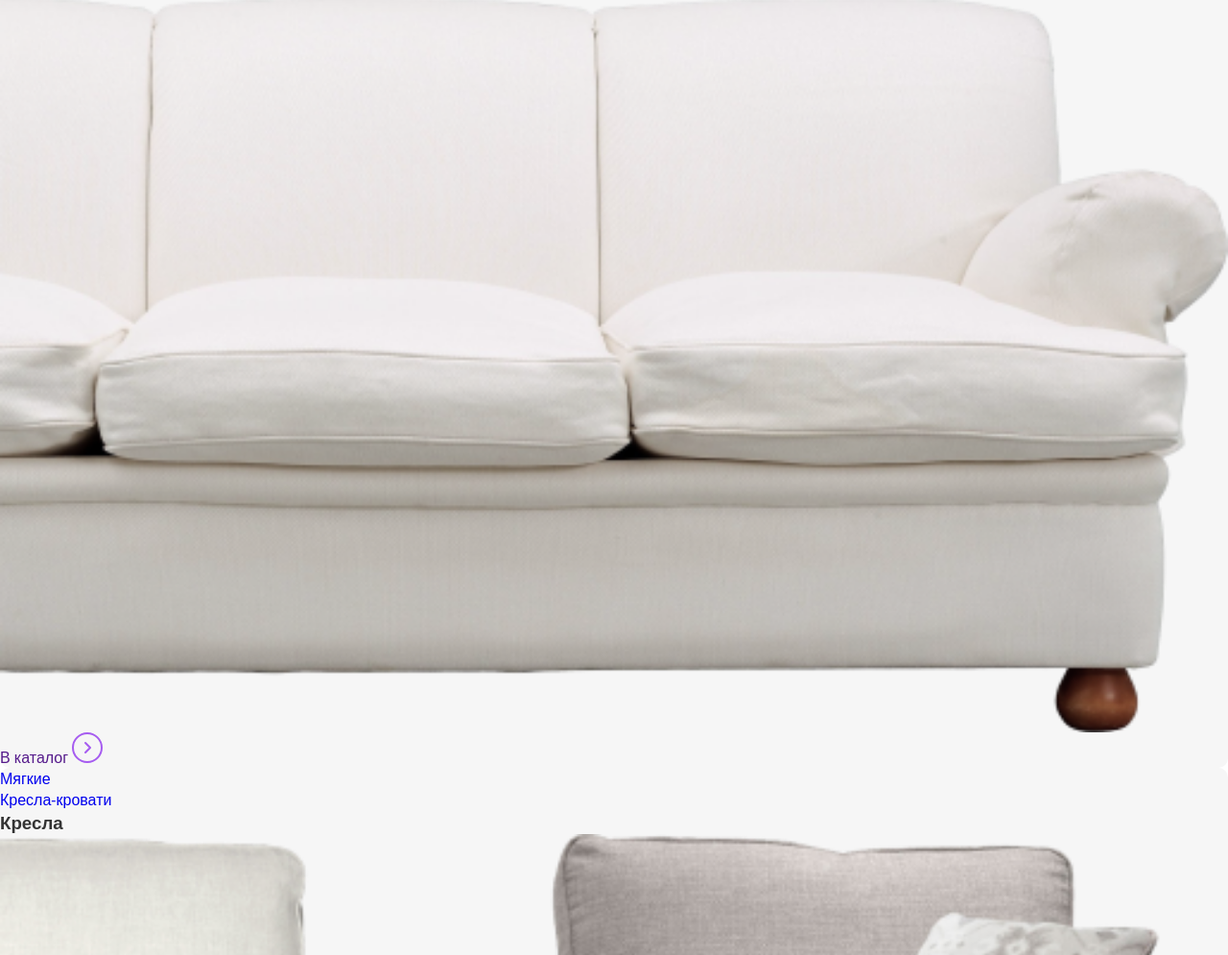
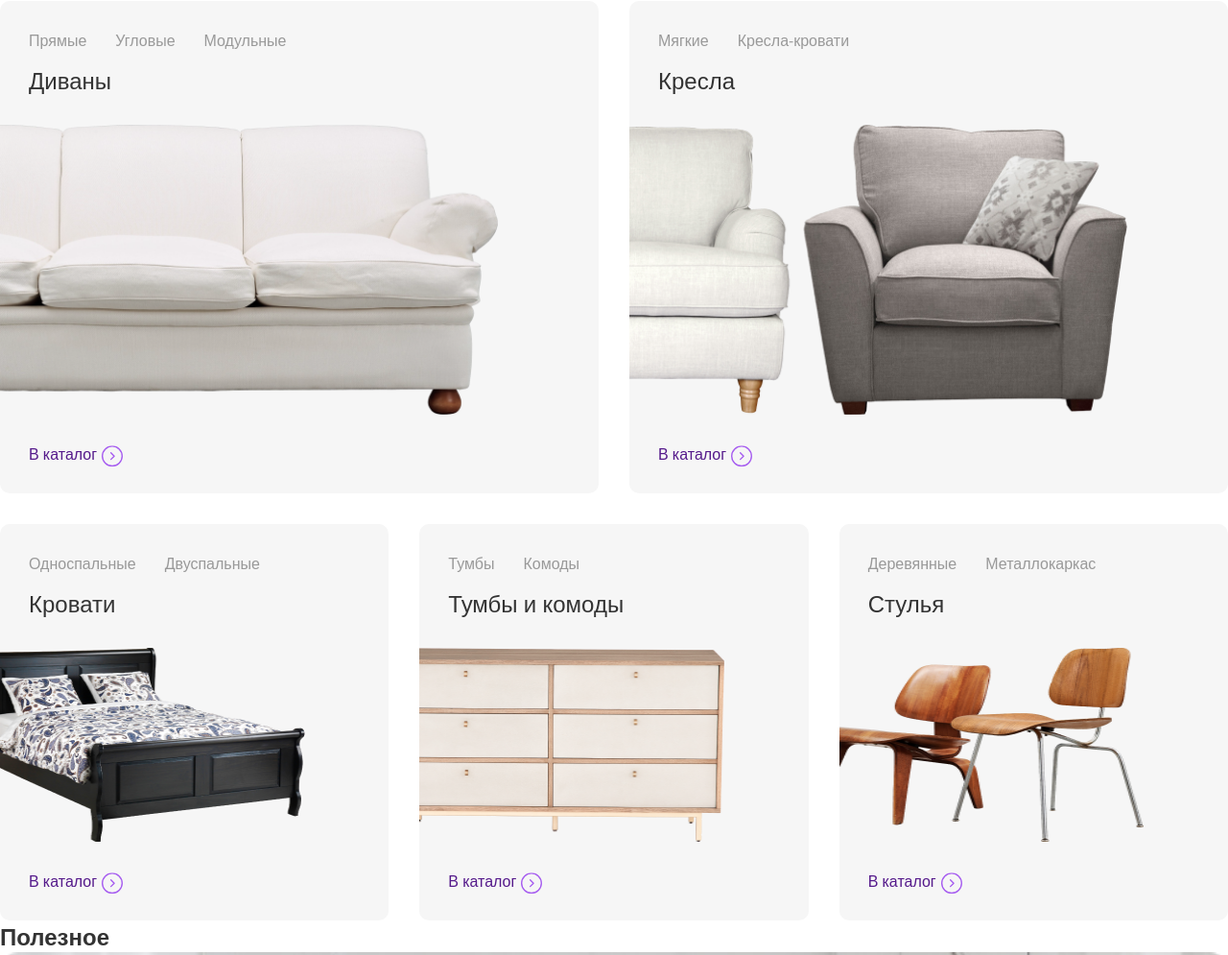
Before and after one commit to vladimir-andrushchenko2/furnitureShop, a website built with webpack: page src/index.html in a window 1280 px wide. Shown: the part 3221-4216 px from the top of the page at 96% size. Built offline with nearby package versions, Linux system fonts and the light colour scheme; files whose address does not match are found by name.

Commit message:
styled categories

```diff
--- a/src/index.html
+++ b/src/index.html
@@ -235,7 +235,7 @@
       </div>
     </section>
 
-    <section class="categories">
+    <section class="categories container">
       <h2 class="categories__title">Топ категории</h2>
       <ul class="categories__list">
         <li class="category card">
@@ -251,7 +251,7 @@
             </li>
           </ul>
           <h3 class="category__title">Диваны</h3>
-          <img src="<%=require('./img/mock/categories/sofas.png')%>" alt="">
+          <img class="category__img" src="<%=require('./img/mock/categories/sofas.png')%>" alt="">
           <a href="" class="arrow-btn">
             В каталог
             <svg width="32" height="32" viewBox="0 0 32 32" fill="none" xmlns="http://www.w3.org/2000/svg">
@@ -272,7 +272,7 @@
             </li>
           </ul>
           <h3 class="category__title">Кресла</h3>
-          <img src="<%=require('./img/mock/categories/armchairs.png')%>" alt="">
+          <img class="category__img" src="<%=require('./img/mock/categories/armchairs.png')%>" alt="">
           <a href="" class="arrow-btn">
             В каталог
             <svg width="32" height="32" viewBox="0 0 32 32" fill="none" xmlns="http://www.w3.org/2000/svg">
@@ -293,7 +293,7 @@
             </li>
           </ul>
           <h3 class="category__title">Кровати</h3>
-          <img src="<%=require('./img/mock/categories/beds.png')%>" alt="">
+          <img class="category__img" src="<%=require('./img/mock/categories/beds.png')%>" alt="">
           <a href="" class="arrow-btn">
             В каталог
             <svg width="32" height="32" viewBox="0 0 32 32" fill="none" xmlns="http://www.w3.org/2000/svg">
@@ -314,7 +314,7 @@
             </li>
           </ul>
           <h3 class="category__title">Тумбы и комоды</h3>
-          <img src="<%=require('./img/mock/categories/dressers.png')%>" alt="">
+          <img class="category__img" src="<%=require('./img/mock/categories/dressers.png')%>" alt="">
           <a href="" class="arrow-btn">
             В каталог
             <svg width="32" height="32" viewBox="0 0 32 32" fill="none" xmlns="http://www.w3.org/2000/svg">
@@ -335,7 +335,7 @@
             </li>
           </ul>
           <h3 class="category__title">Стулья</h3>
-          <img src="<%=require('./img/mock/categories/chairs.png')%>" alt="">
+          <img class="category__img" src="<%=require('./img/mock/categories/chairs.png')%>" alt="">
           <a href="" class="arrow-btn">
             В каталог
             <svg width="32" height="32" viewBox="0 0 32 32" fill="none" xmlns="http://www.w3.org/2000/svg">
--- a/src/styles/style.scss
+++ b/src/styles/style.scss
@@ -429,3 +429,101 @@
     margin-top: 49px;
   }
 }
+
+.categories {
+  margin-top: 70px;
+
+  &__title {
+    font-weight: 400;
+    font-size: 32px;
+    line-height: 100%;
+  }
+
+  &__list {
+    margin-top: 26px;
+
+    display: grid;
+    grid-template-columns: repeat(6, 1fr);
+    grid-template-rows: auto auto;
+    grid-template-areas:
+      'one   one   one  two  two  two'
+      'three three four four five five';
+    gap: 32px;
+
+    .category {
+      $padding: 30px;
+
+      padding: $padding;
+
+      &__img {
+        transform: translateX(-$padding);
+        max-width: 92%;
+        height: 202px;
+        margin-top: 30px;
+      }
+
+      &:first-child {
+        grid-area: one;
+
+        .category__img {
+          height: 302px;
+        }
+      }
+
+      &:nth-child(2) {
+        grid-area: two;
+
+        .category__img {
+          height: 302px;
+        }
+      }
+
+      &:nth-child(3) {
+        grid-area: three;
+      }
+
+      &:nth-child(4) {
+        grid-area: four;
+      }
+
+      &:nth-child(5) {
+        grid-area: five;
+      }
+
+      &__sub-categories-list {
+        display: flex;
+      }
+
+      &__sub-category-item {
+        &:not(:first-child) {
+          margin-left: 30px;
+        }
+      }
+
+      &__sub-category-link {
+        color: var.$gray;
+      }
+
+      &__title {
+        margin-top: 14px;
+        font-weight: 400;
+        font-size: 24px;
+        line-height: 33px;
+      }
+
+      .arrow-btn {
+        margin-top: 30px;
+
+        display: flex;
+        align-items: center;
+
+        svg {
+          margin-left: 5px;
+          width: 22px;
+          height: 22px;
+          transform: translateY(10%);
+        }
+      }
+    }
+  }
+}
```
